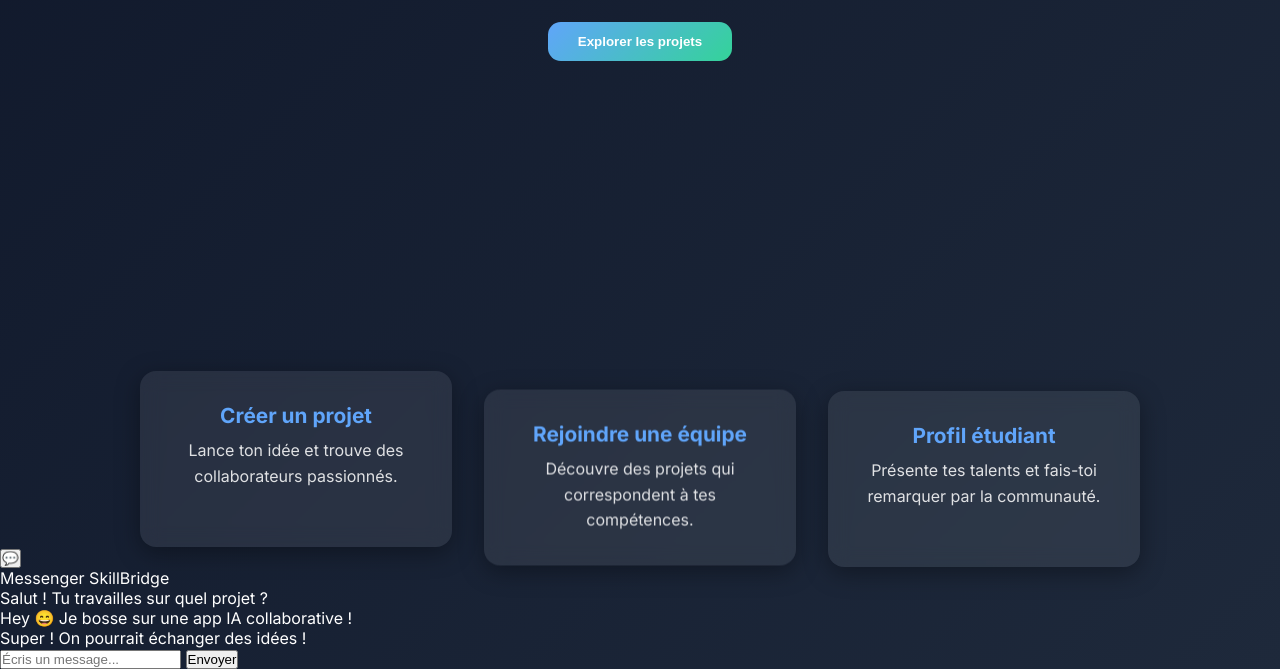
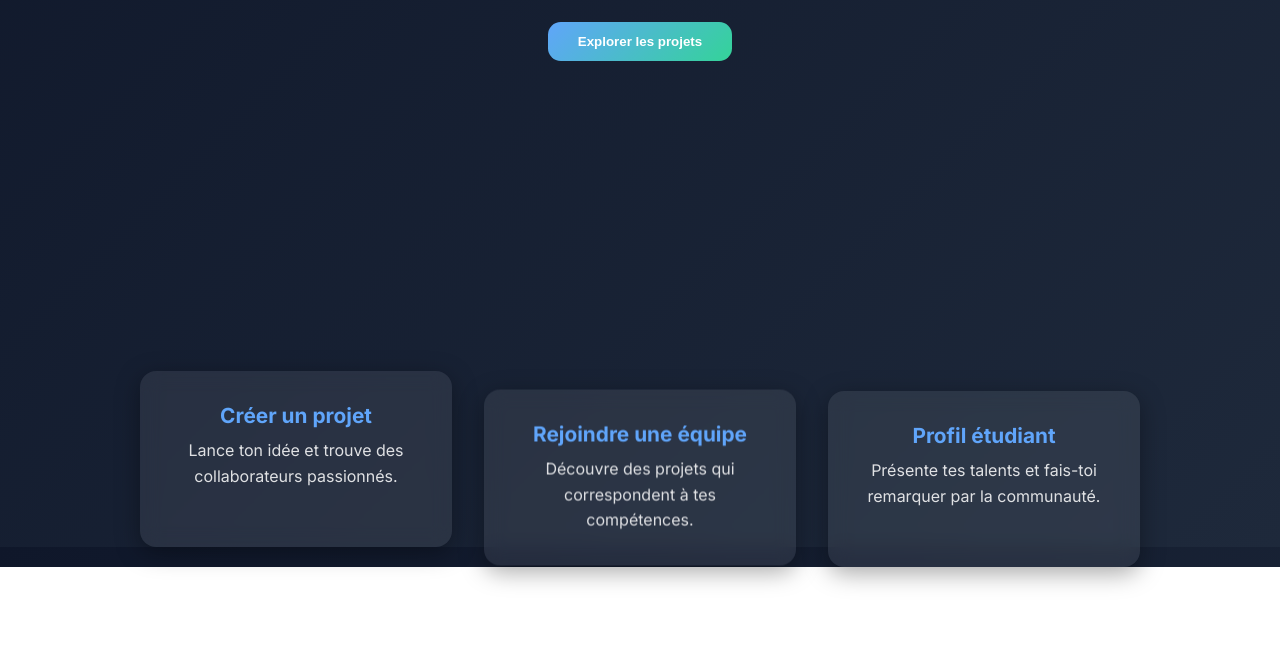
Before and after one commit to elfallahayoub/SkillBridge, a plain HTML site: page home/home.html in a window 1280 px wide. Shown: the part 429-1098 px from the top of the page. After the commit the page ends 996 px from the top, so only its background shows below. Drawn offline with nearby package versions, Linux system fonts and the light colour scheme.

Commit message:
supression du section de messanger

```diff
--- a/home/home.html
+++ b/home/home.html
@@ -53,22 +53,7 @@
     </div>
   </section>
 
-  <!-- Messenger intégré -->
-  <div class="chat-container">
-    <button class="chat-toggle">💬</button>
-    <div class="chat-box">
-      <div class="chat-header">Messenger SkillBridge</div>
-      <div class="chat-body">
-        <div class="msg incoming">Salut ! Tu travailles sur quel projet ?</div>
-        <div class="msg outgoing">Hey 😄 Je bosse sur une app IA collaborative !</div>
-        <div class="msg incoming">Super ! On pourrait échanger des idées !</div>
-      </div>
-      <div class="chat-input">
-        <input type="text" placeholder="Écris un message...">
-        <button>Envoyer</button>
-      </div>
-    </div>
-  </div>
+
 
 </body>
 </html>
```
